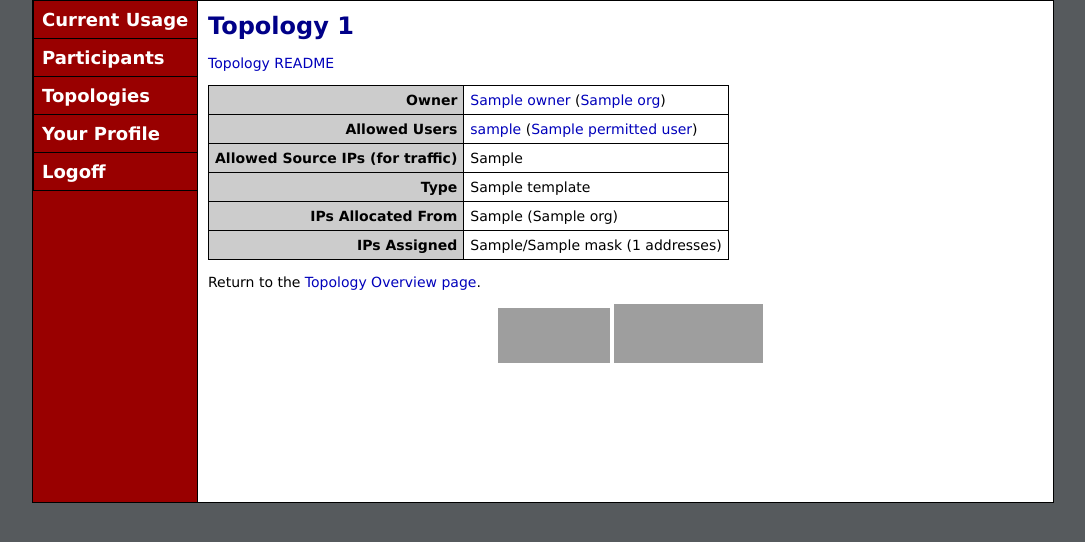
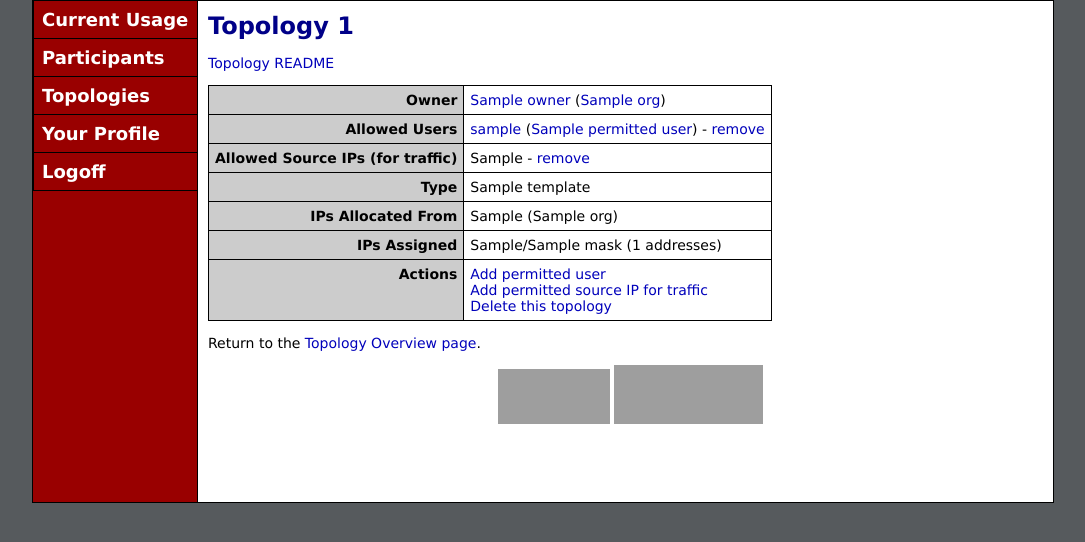
Before and after one commit to dound/vns, a Django app: template web/templates/vns/topology.html in a window 1280 px wide. Shown: the part 63-605 px from the top of the page, without its empty margins (97-1182 px from the left). Run offline with Django 3.2, Linux system fonts and the light colour scheme; a user stored in the database is signed in; tables that the repository leaves empty hold one stand-in row (values such as "Sample post"); the template is opened without the code that fills it: most values are stand-ins (such as "Sample title", 1, 10 or a date in 2020); parts of the project's set-up code (start-up, migrations or seed data) failed here and were passed over; grey boxes are pictures that could not be loaded.

Commit message:
allow superuser to modify topology via web ui

```diff
--- a/web/templates/vns/topology.html
+++ b/web/templates/vns/topology.html
@@ -25,8 +25,10 @@
                 {% else %}
                 {% for pu in t.get_permitted_users %}
                     {{ pu|unamelink }} ({{ pu|fnamelink }})
-                    {% if user.is_authenticated and user == t.owner %}
+                    {% if user.is_authenticated %}
+                    {% if user == t.owner or user.is_superuser %}
                         - <a href="/topology{{ t.id }}/disallow_user/{{ pu.username }}/">remove</a>
+                    {% endif %}
                     {% endif %}
                     <br/>
                 {% empty %}
@@ -39,8 +41,10 @@
             <td>
                 {% for ps in t.get_permitted_source_ips %}
                     {{ ps }}
-                    {% if user.is_authenticated and user == t.owner %}
+                    {% if user.is_authenticated %}
+                    {% if user == t.owner or user.is_superuser %}
                         - <a href="/topology{{ t.id }}/disallow_srcip/{{ ps }}/">remove</a>
+                    {% endif %}
                     {% endif %}
                     <br/>
                 {% empty %}
@@ -56,7 +60,8 @@
         </tr><tr>
             <th>IPs Assigned</th>
             <td>{{ t.get_where_ips_allocated.start_addr }}/{{ t.get_where_ips_allocated.mask }} ({{ t.get_where_ips_allocated.size }} addresses)</td>
-        {% if user.is_authenticated and user == t.owner %}
+        {% if user.is_authenticated %}
+        {% if user == t.owner or user.is_superuser %}
         </tr><tr>
             <th>Actions</th>
             <td>
@@ -65,6 +70,7 @@
                 <a href="/topology{{ t.id }}/delete/">Delete this topology</a>
             </td>
         {% endif %}
+        {% endif %}
         </tr>
     </table>
 
```
